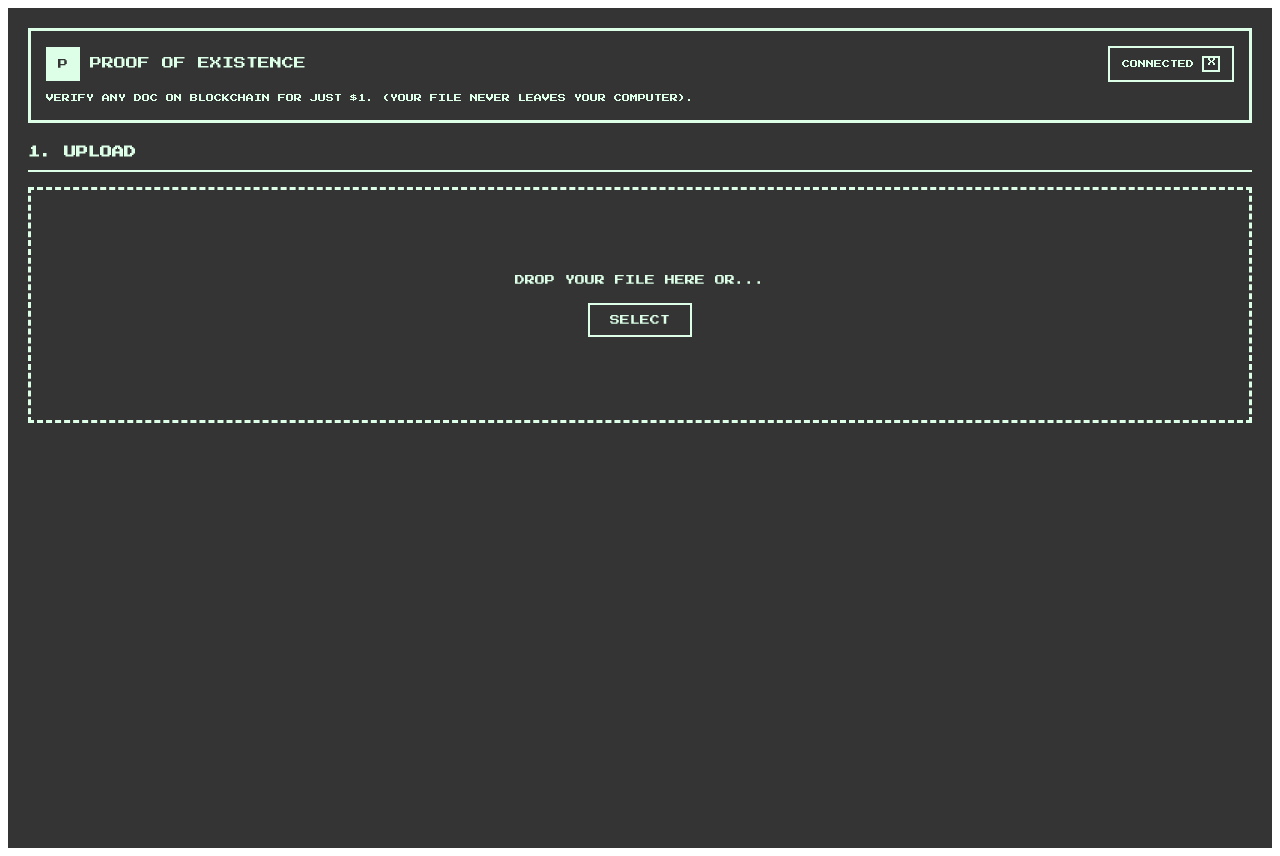
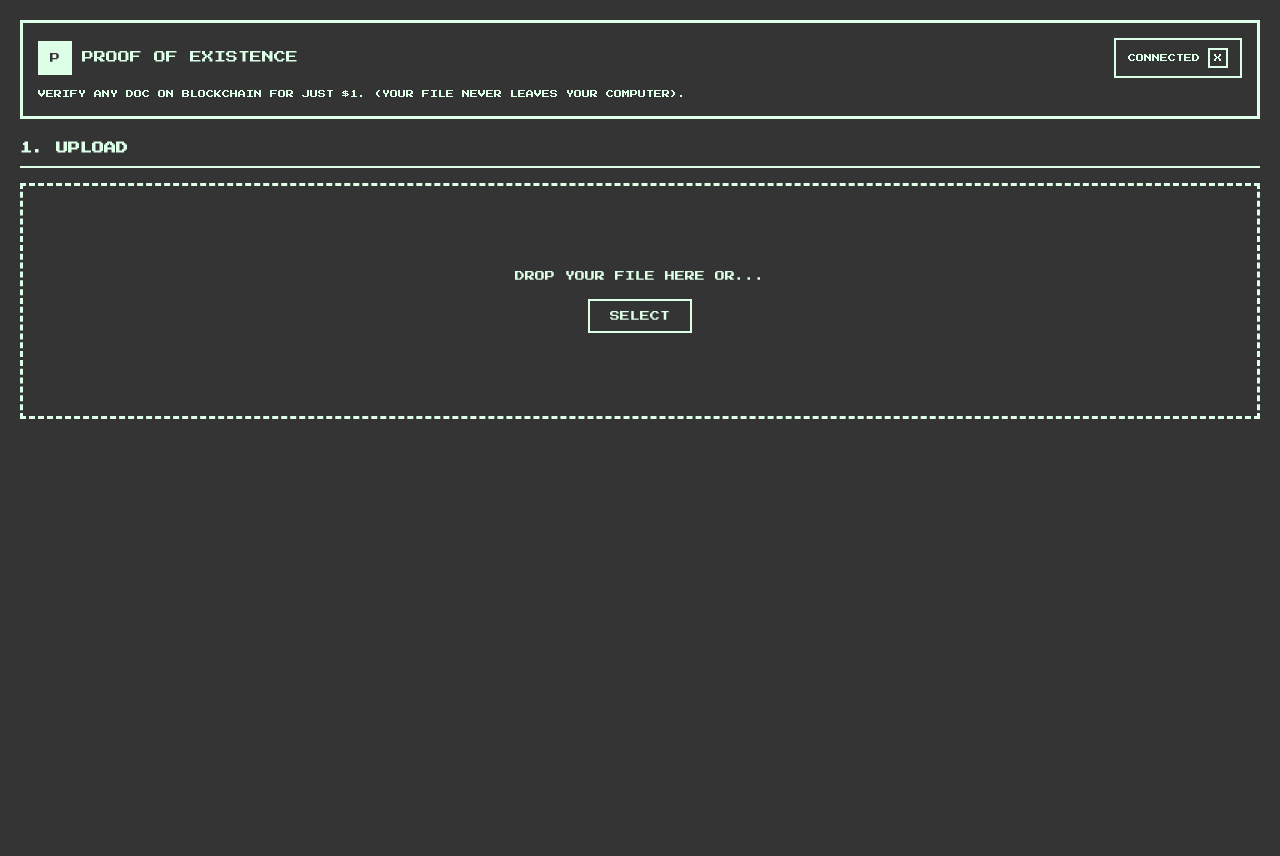
Before and after one commit to self-reality/verifier, a Next.js app in the folder web/: page / in a window 1280 px wide. Both pictures are taken after a click on the button "CONNECT WALLET". Built offline with nearby package versions, Linux system fonts and the light colour scheme.

Commit message:
Style fix

```diff
--- /dev/null
+++ b/web/pages/_app.tsx
@@ -0,0 +1,18 @@
+import type { AppProps } from 'next/app';
+import Head from 'next/head';
+
+export default function App({ Component, pageProps }: AppProps) {
+  return (
+    <>
+      <Head>
+        <style>{`
+          body {
+            background-color: #343434;
+            margin: 0;
+          }
+        `}</style>
+      </Head>
+      <Component {...pageProps} />
+    </>
+  );
+}
--- a/web/pages/index.tsx
+++ b/web/pages/index.tsx
@@ -188,13 +188,13 @@ export default function Home() {
                 >
                   CONNECTED
                   <span style={{
-                    width: '12px',
-                    height: '12px',
+                    // width: '12px',
+                    // height: '12px',
                     border: '2px solid #DDFFE7',
                     backgroundColor: '#343434',
                     display: 'inline-block',
                     lineHeight: '8px',
-                    paddingLeft: '2px'
+                    padding: '4px'
                   }}>X</span>
                 </button>
               ) : (
@@ -440,13 +440,11 @@ export default function Home() {
                   >
                     CONNECTED
                     <span style={{
-                      width: '12px',
-                      height: '12px',
                       border: '2px solid #DDFFE7',
                       backgroundColor: '#343434',
                       display: 'inline-block',
                       lineHeight: '8px',
-                      paddingLeft: '2px'
+                      padding: '4px'
                     }}>X</span>
                   </button>
                 ) : (
```
